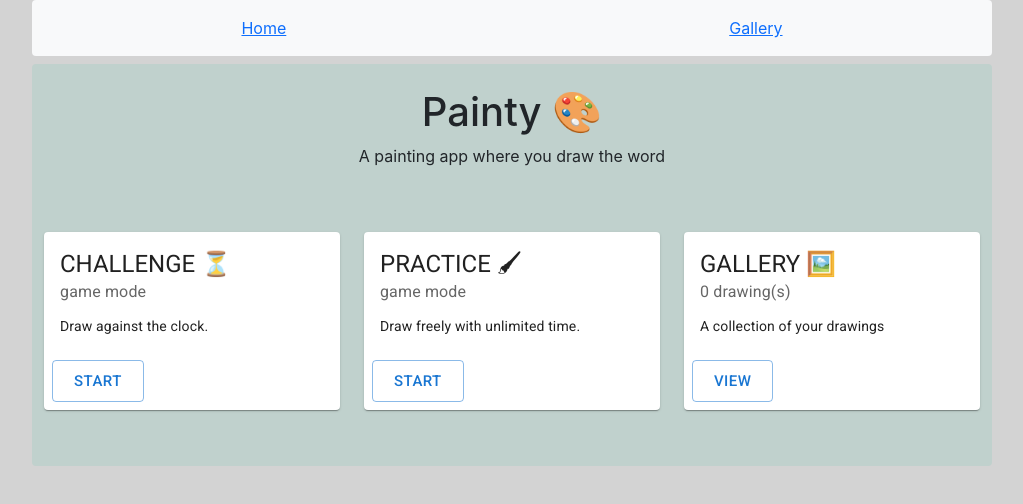
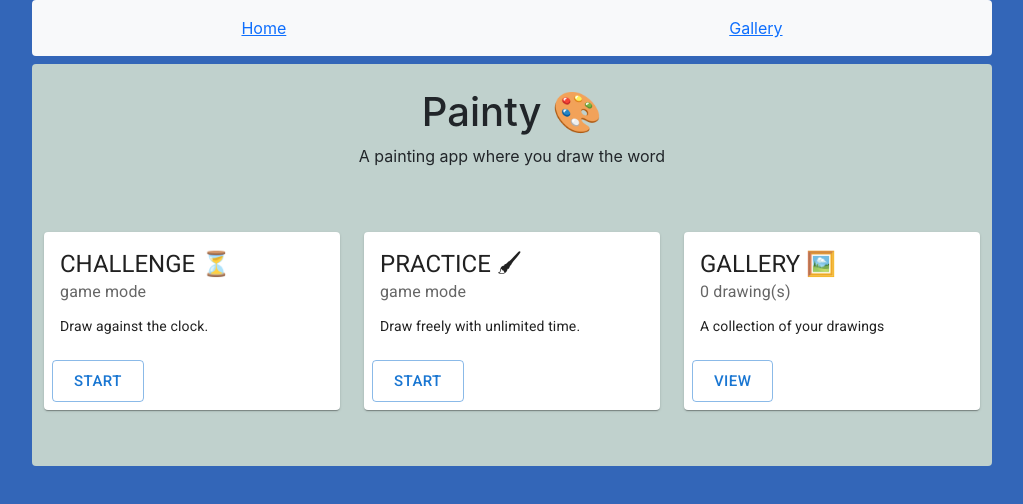
Before and after one commit to SilviuIordache/Painty, a React (Create React App) app: page / in a window 1280 px wide. Shown: the top 504 px of the page, without its empty margins (128-1151 px from the left). Built offline with nearby package versions, Linux system fonts and the light colour scheme; a web font is replaced by a local one.

Commit message:
Add colored bg

```diff
--- a/src/App.css
+++ b/src/App.css
@@ -3,7 +3,7 @@
 }
 
 html, body, main {
-  background-color: lightgray;
+  background-color: #3366b8;
 }
 
 @media (max-width: 575.98px) {
```
